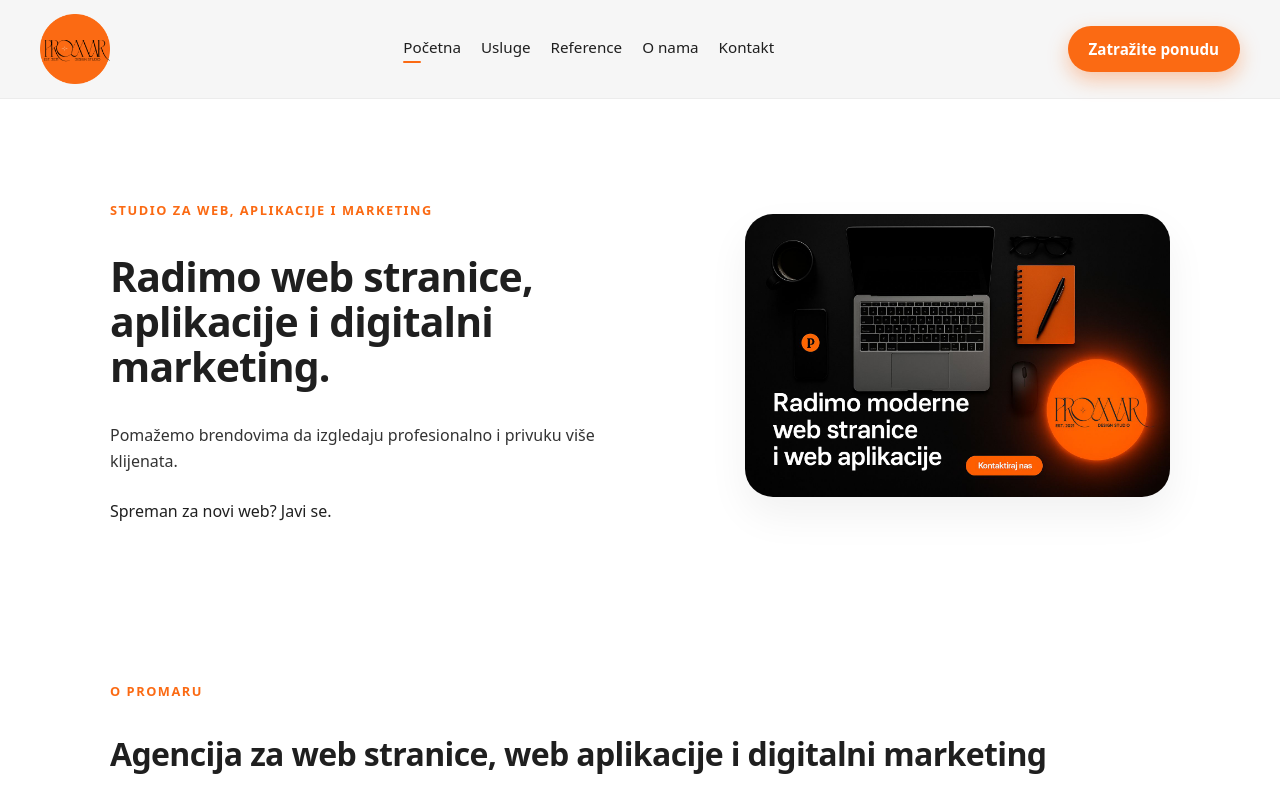
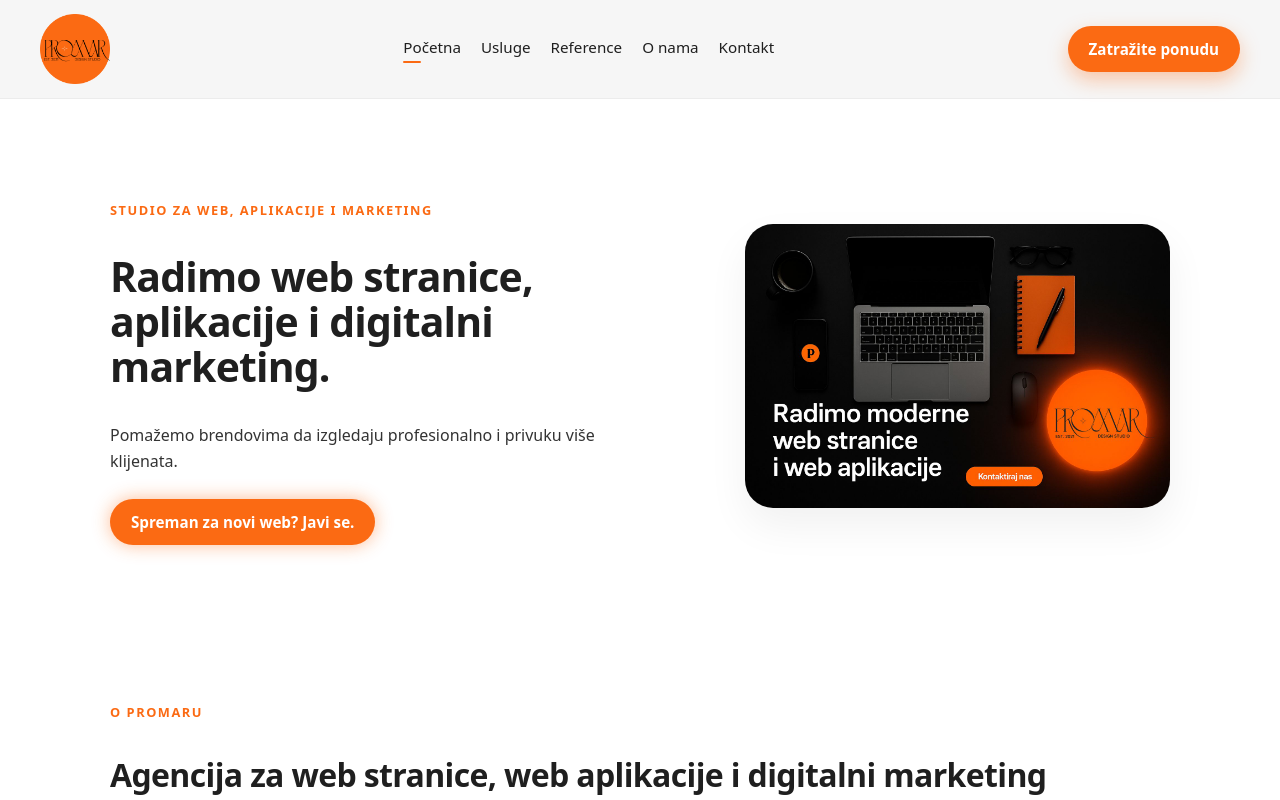
Before and after one commit to Ren0g/promar, a Next.js app: page / in a window 1280 px wide. Shown: the top 800 px of the page. Built offline with nearby package versions, Linux system fonts and the light colour scheme.

Commit message:
Update Button.jsx

```diff
--- a/components/Button.jsx
+++ b/components/Button.jsx
@@ -7,20 +7,22 @@ export default function Button({
   href,
   type = "button",
   variant = "primary",
+  className = "",
   ...rest
 }) {
-  const className = `btn btn-${variant}`;
+  // Spojimo klase pravilno: default + variant + dodatne
+  const finalClass = `btn btn-${variant} ${className}`.trim();
 
   if (href) {
     return (
-      <Link href={href} className={className} {...rest}>
+      <Link href={href} className={finalClass} {...rest}>
         {children}
       </Link>
     );
   }
 
   return (
-    <button type={type} className={className} {...rest}>
+    <button type={type} className={finalClass} {...rest}>
       {children}
     </button>
   );
```
